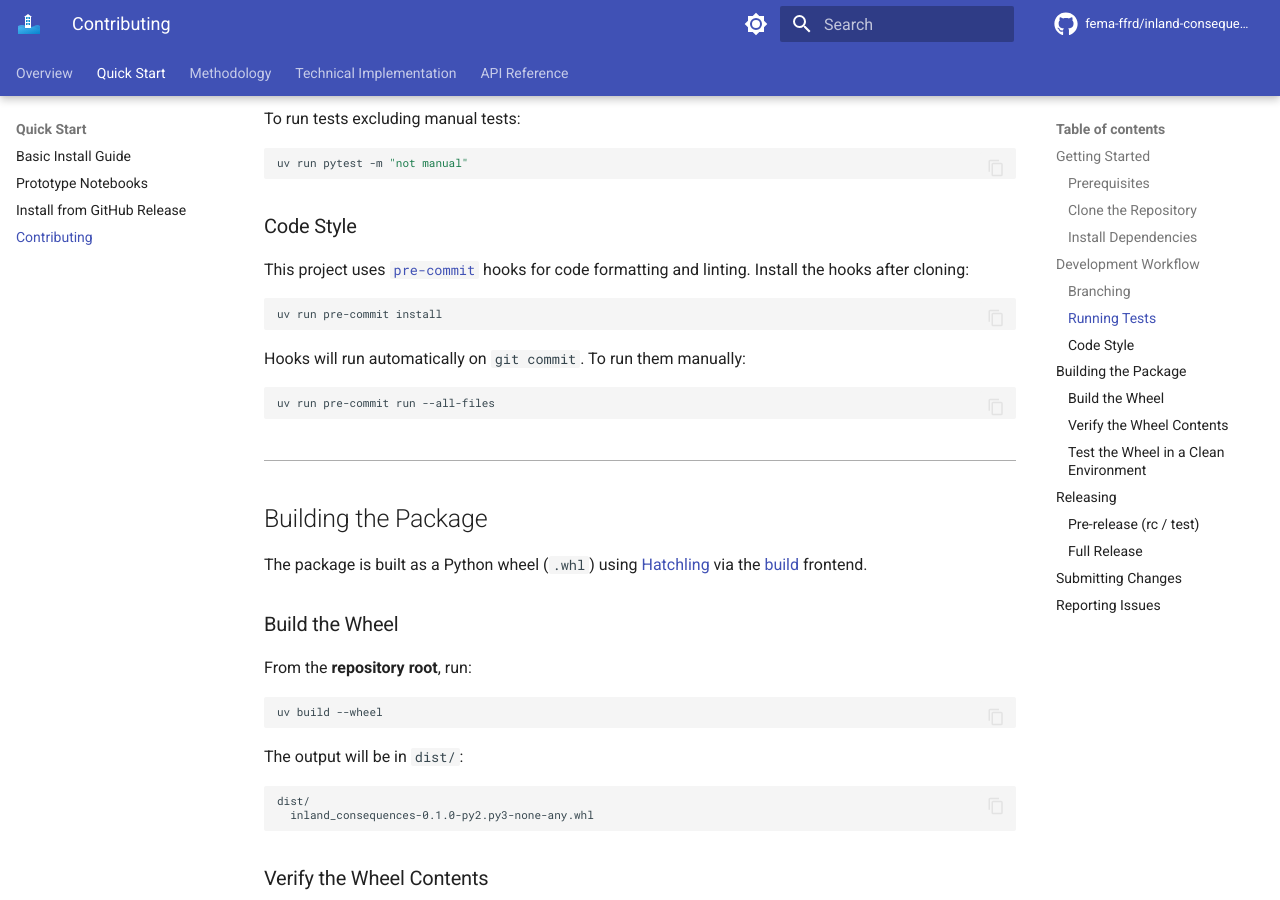
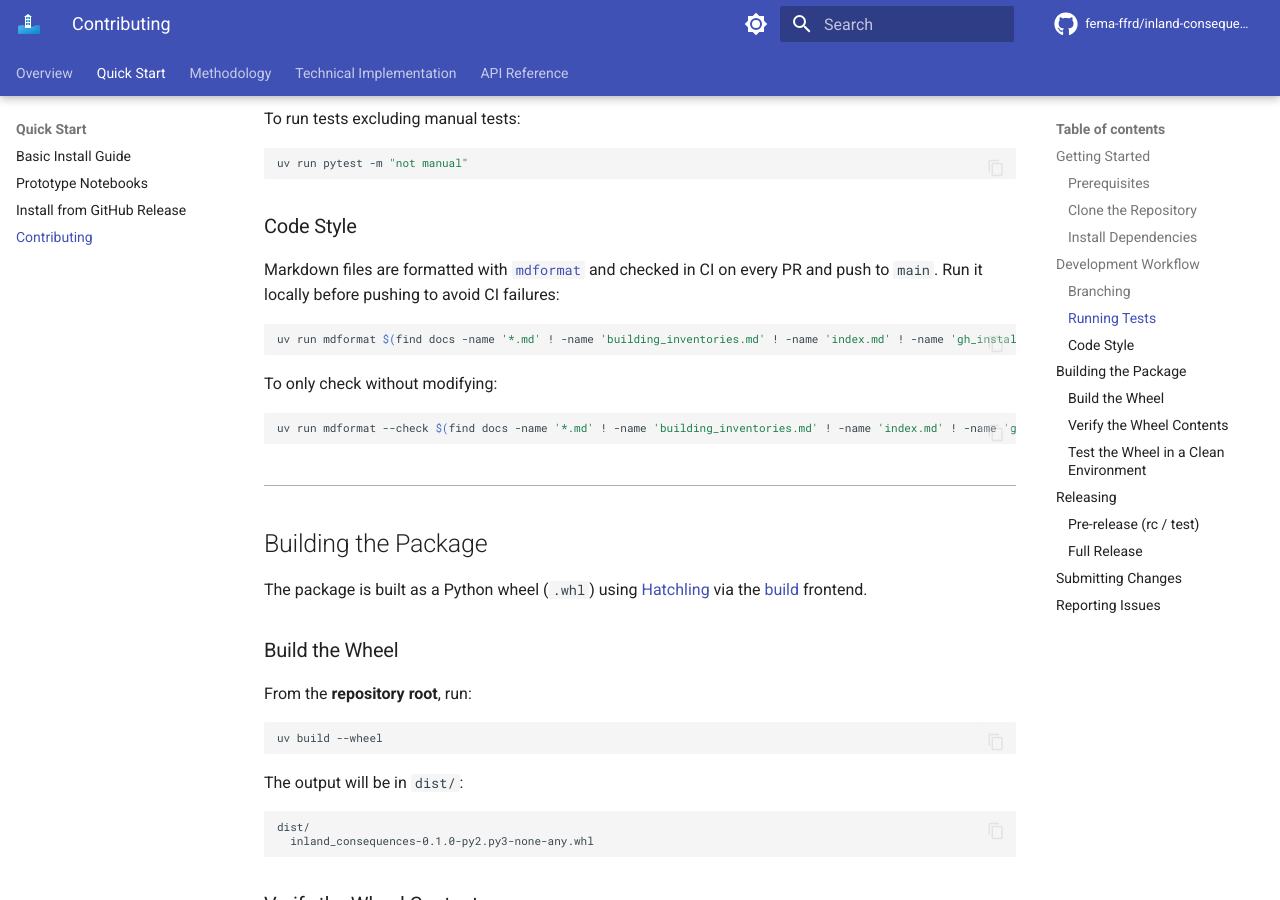
Before and after one commit to fema-ffrd/inland-consequences, an MkDocs documentation site: the page built from docs/contributing.md, in a window 1280 px wide and 900 px high, scrolled down 1435 px. Built offline with MkDocs 1.6.1 and Material for MkDocs 9.7.7, drawn with Linux system fonts in a browser that asks for light colours; comment, search, counter and statistics services are not loaded.

Commit message:
exclude gh_installation from formatting check due to tabbed layout

````diff
--- a/docs/contributing.md
+++ b/docs/contributing.md
@@ -2,7 +2,7 @@
 
 Thank you for your interest in contributing to the Consequences Solution! This guide covers everything you need to get started — from setting up your environment to building and releasing the package.
 
----
+______________________________________________________________________
 
 ## Getting Started
 
@@ -27,7 +27,7 @@ uv sync --dev
 
 This installs all project and development dependencies (including `pytest`, `build`, etc.) into an isolated virtual environment managed by `uv`.
 
----
+______________________________________________________________________
 
 ## Development Workflow
 
@@ -35,11 +35,11 @@ This installs all project and development dependencies (including `pytest`, `bui
 
 Follow this branching convention:
 
-| Branch type | Pattern | Example |
-|---|---|---|
-| Feature | `feature/<description>` | `feature/add-coastal-validation` |
-| Bug fix | `fix/<description>` | `fix/depth-raster-parsing` |
-| Release | `release/<version>` | `release/0.2.0` |
+| Branch type | Pattern                 | Example                          |
+| ----------- | ----------------------- | -------------------------------- |
+| Feature     | `feature/<description>` | `feature/add-coastal-validation` |
+| Bug fix     | `fix/<description>`     | `fix/depth-raster-parsing`       |
+| Release     | `release/<version>`     | `release/0.2.0`                  |
 
 Always branch from `main`:
 
@@ -69,19 +69,19 @@ uv run pytest -m "not manual"
 
 ### Code Style
 
-This project uses [`pre-commit`](https://pre-commit.com/) hooks for code formatting and linting. Install the hooks after cloning:
+Markdown files are formatted with [`mdformat`](https://mdformat.readthedocs.io/) and checked in CI on every PR and push to `main`. Run it locally before pushing to avoid CI failures:
 
 ```bash
-uv run pre-commit install
+uv run mdformat $(find docs -name '*.md' ! -name 'building_inventories.md' ! -name 'index.md' ! -name 'gh_installation.md') *.md
 ```
 
-Hooks will run automatically on `git commit`. To run them manually:
+To only check without modifying:
 
 ```bash
-uv run pre-commit run --all-files
+uv run mdformat --check $(find docs -name '*.md' ! -name 'building_inventories.md' ! -name 'index.md' ! -name 'gh_installation.md') *.md
 ```
 
----
+______________________________________________________________________
 
 ## Building the Package
 
@@ -123,7 +123,7 @@ rm -rf /tmp/test_whl_env
 
 The `inland-consequences-check` CLI entry point runs a smoke test that validates all public modules and classes are importable.
 
----
+______________________________________________________________________
 
 ## Releasing
 
@@ -149,7 +149,7 @@ git tag -d v0.1.0-rc.1
 
 Also delete the corresponding release on the [Releases page](https://github.com/fema-ffrd/inland-consequences/releases).
 
----
+______________________________________________________________________
 
 ### Full Release
 
````
Also changed, not shown: other parts of docs/contributing.md (+6 -6 lines), 2 other files.
